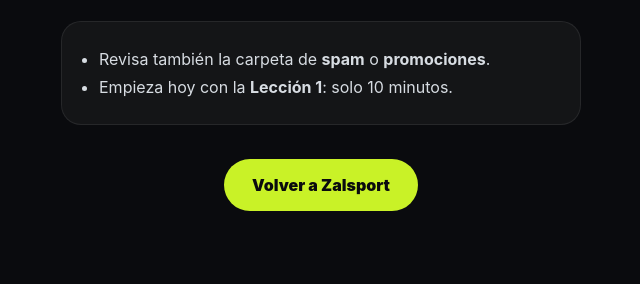
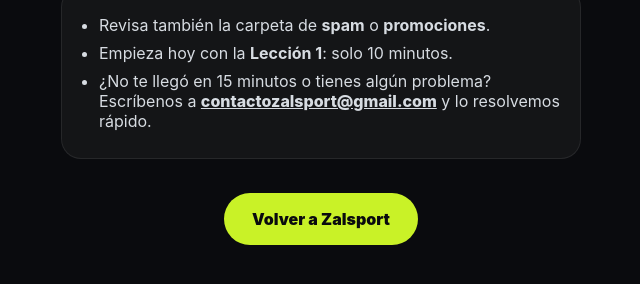
Before and after one commit to zallmboup37-beep/zaldeporte, a website: page public/gracias/index.html in a window 1280 px wide. Shown: the part 486-770 px from the top of the page, without its empty margins (319-959 px from the left). Drawn offline with Linux system fonts and the light colour scheme.

Commit message:
Ajout de l'email de contact (pied de page, bloc commande, page de remerciement)
Co-Authored-By: Claude Sonnet 5.5 <noreply@anthropic.com>
Claude-Session: https://claude.ai/code/session_01QPgdW3CgGZdXZyxwTCvQ7J

```diff
--- a/public/gracias/index.html
+++ b/public/gracias/index.html
@@ -10,5 +10,5 @@ p{color:#C9CFD7;font-size:17px;line-height:1.6;margin-bottom:14px}.box{backgroun
 <h1>¡Gracias,<br><em>campeón!</em></h1>
 <p>Tu pago se está confirmando. En unos minutos recibirás <b>Mentalidad de Campeón</b> en tu correo electrónico.</p>
 <div class="box"><ul><li>Revisa también la carpeta de <b>spam</b> o <b>promociones</b>.</li><li>Empieza hoy con la <b>Lección 1</b>: solo 10 minutos.</li><li data-mail hidden>¿No te llegó en 15 minutos o tienes algún problema? Escríbenos a <a class="mailto" style="color:inherit;font-weight:800"></a> y lo resolvemos rápido.</li></ul></div>
-<a class="b" href="https://www.tiktok.com/@zaldeporte">Volver a Zalsport</a></div><script>const CONTACT_EMAIL='';if(CONTACT_EMAIL)document.querySelectorAll('[data-mail]').forEach(el=>{el.hidden=false;el.querySelectorAll('.mailto').forEach(a=>{a.href='mailto:'+CONTACT_EMAIL;a.textContent=CONTACT_EMAIL})});
+<a class="b" href="https://www.tiktok.com/@zaldeporte">Volver a Zalsport</a></div><script>const CONTACT_EMAIL='contactozalsport@gmail.com';if(CONTACT_EMAIL)document.querySelectorAll('[data-mail]').forEach(el=>{el.hidden=false;el.querySelectorAll('.mailto').forEach(a=>{a.href='mailto:'+CONTACT_EMAIL;a.textContent=CONTACT_EMAIL})});
 try{if(window.top!==window.self)window.top.location.href=location.href}catch(e){}</script></body></html>
```
Also changed, not shown: public/index.html (+1 -1 lines).
